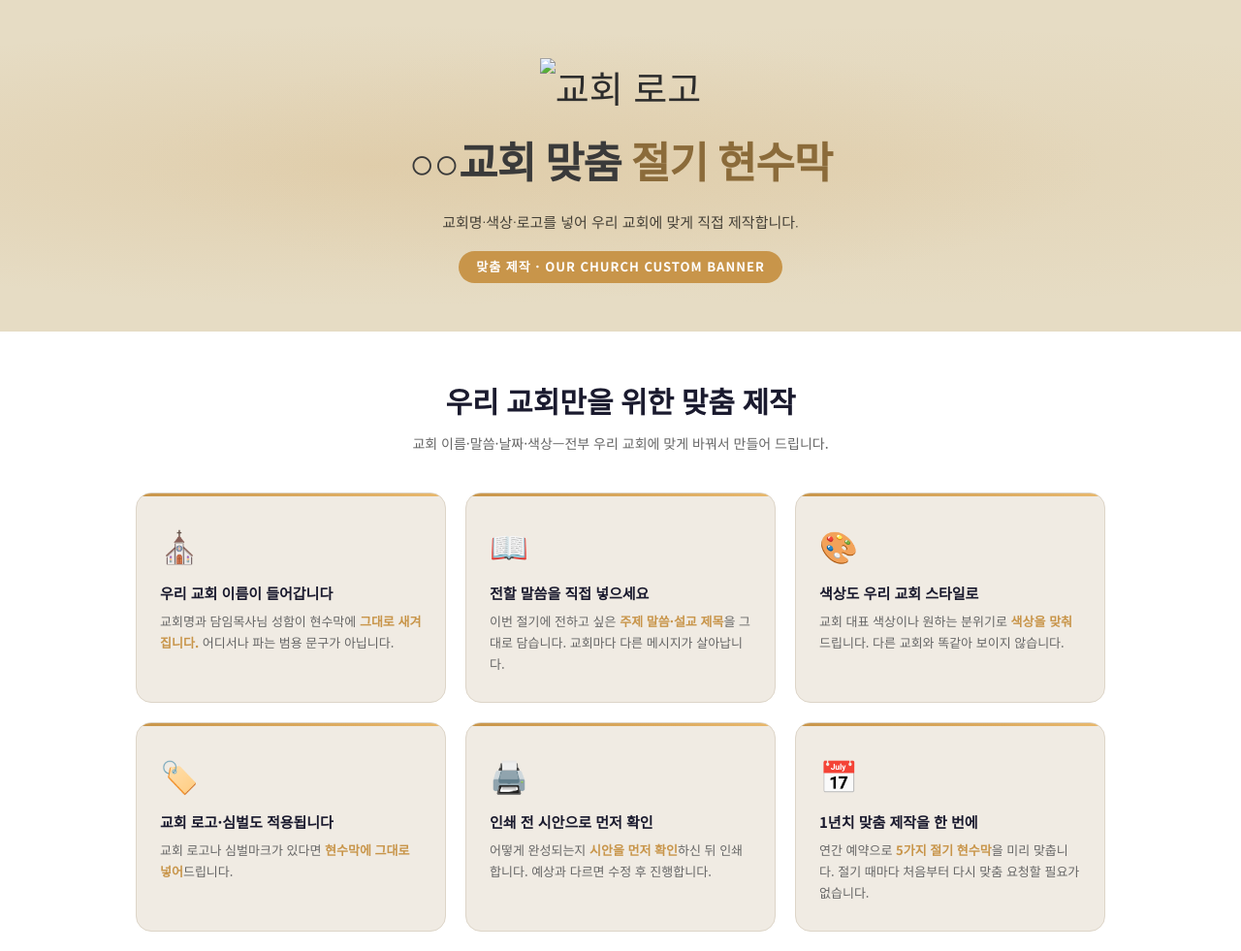
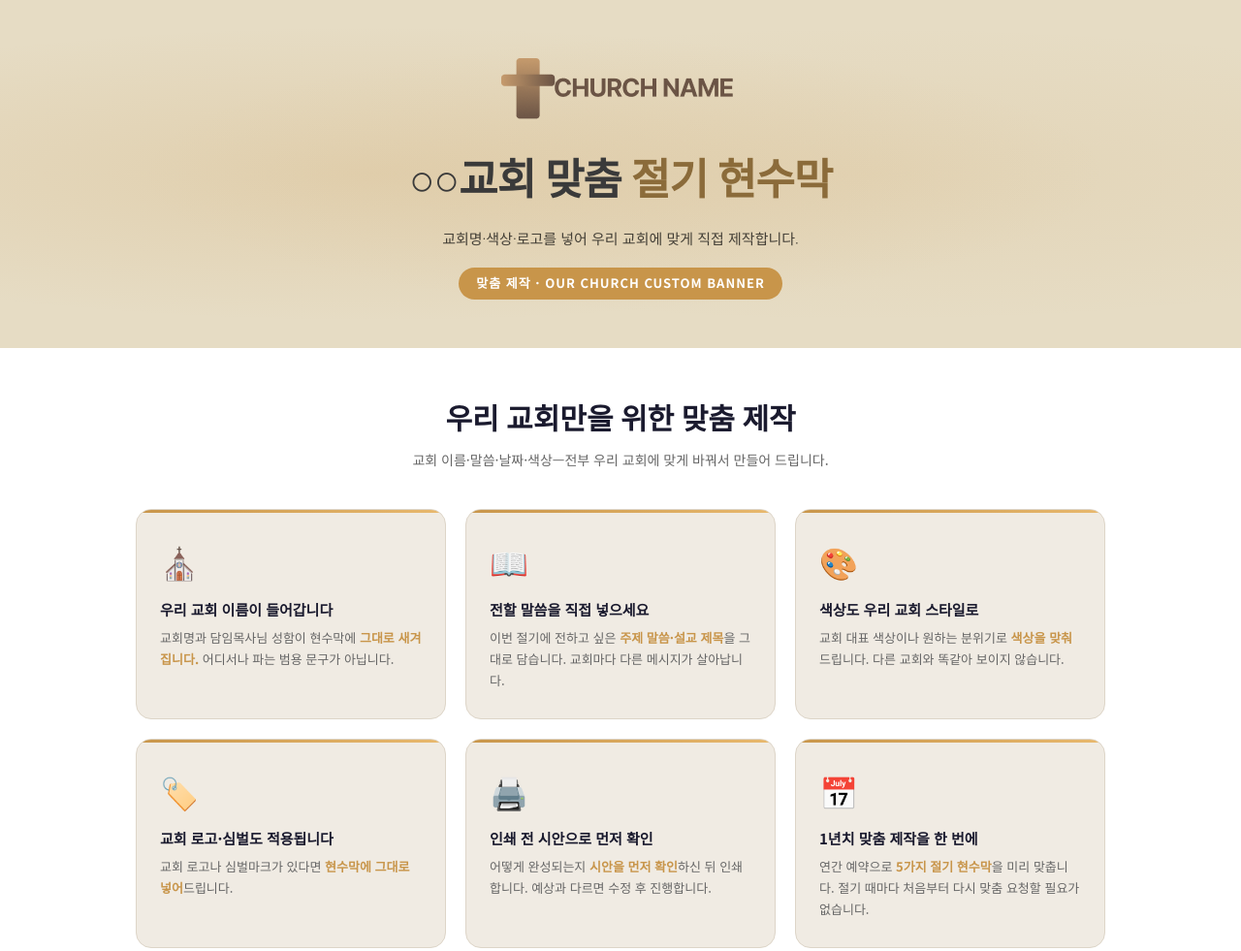
Before and after one commit to connectvillage-hub/church-banner, a plain HTML site: page index.html in a window 1280 px wide. Shown: the top 981 px of the page at 97% size. Drawn offline with Linux system fonts and the light colour scheme; the site is published under a folder, as on GitHub Pages, so addresses that start at the root find nothing.

Commit message:
Fix logo image path in header

```diff
--- a/index.html
+++ b/index.html
@@ -523,7 +523,7 @@
 
 <!-- ═══ HEADER ═══ -->
 <header class="site-header">
-  <span class="header-cross"><img src="/image/logo.png" alt="교회 로고"></span>
+  <span class="header-cross"><img src="image/logo.png" alt="교회 로고"></span>
   <h1><span class="name">교회 이름</span> 맞춤 <em>절기 현수막</em></h1>
   <p class="header-sub">교회명·색상·로고를 넣어 우리 교회에 맞게 직접 제작합니다.</p>
   <span class="header-badge">맞춤 제작 · OUR CHURCH CUSTOM BANNER</span>
```
